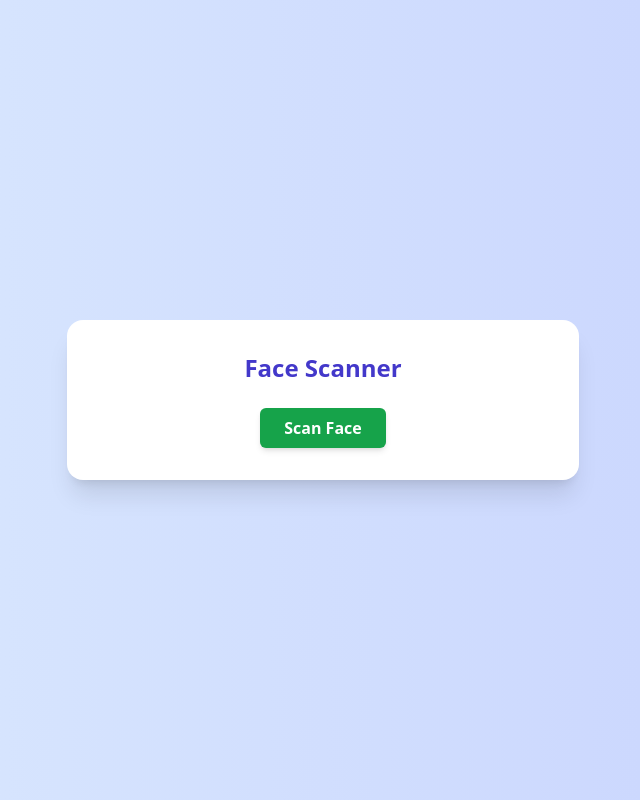
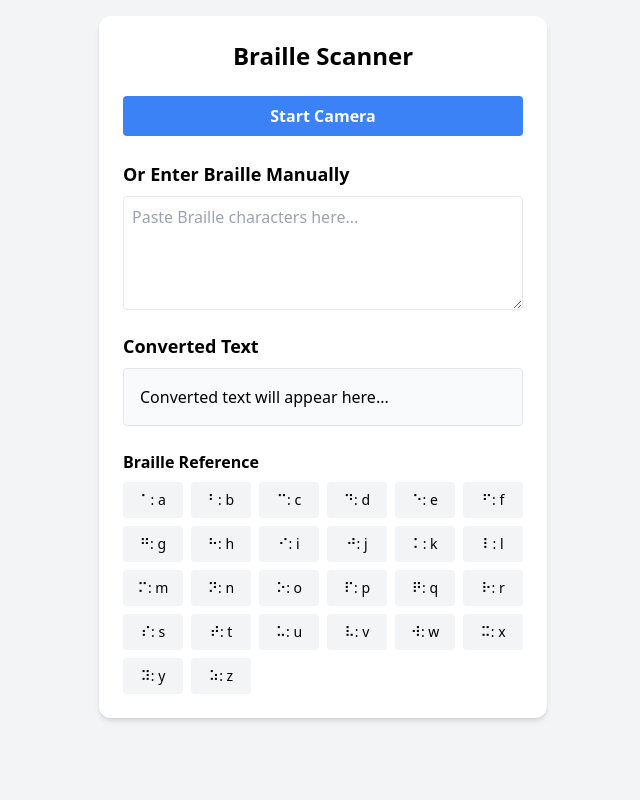
Before and after one commit to rajthanusan/gps, a React (Create React App) app: page / in a window 1280 px wide. Shown: the whole page, without its empty margins (317-957 px from the left). Built offline with nearby package versions, Linux system fonts and the light colour scheme.

Commit message:
Project files modified

```diff
--- a/package.json
+++ b/package.json
@@ -6,10 +6,13 @@
     "@testing-library/jest-dom": "^5.17.0",
     "@testing-library/react": "^13.4.0",
     "@testing-library/user-event": "^13.5.0",
+    "axios": "^1.9.0",
     "lucide-react": "^0.461.0",
     "react": "^18.3.1",
     "react-dom": "^18.3.1",
+    "react-dropzone": "^14.3.8",
     "react-scripts": "5.0.1",
+    "tesseract.js": "^6.0.1",
     "web-vitals": "^2.1.4"
   },
   "scripts": {
--- a/src/App.js
+++ b/src/App.js
@@ -1,110 +1,181 @@
-import React, { useState, useRef } from "react";
+import React, { useState, useRef, useEffect } from 'react';
 
-const App = () => {
+// Braille to English mapping
+const BRAILLE_TO_ENGLISH = {
+    '⠁': 'a', '⠃': 'b', '⠉': 'c', '⠙': 'd', '⠑': 'e',
+    '⠋': 'f', '⠛': 'g', '⠓': 'h', '⠊': 'i', '⠚': 'j',
+    '⠅': 'k', '⠇': 'l', '⠍': 'm', '⠝': 'n', '⠕': 'o',
+    '⠏': 'p', '⠟': 'q', '⠗': 'r', '⠎': 's', '⠞': 't',
+    '⠥': 'u', '⠧': 'v', '⠺': 'w', '⠭': 'x', '⠽': 'y',
+    '⠵': 'z', '⠀': ' ', '⠂': ',', '⠲': '.', '⠦': '?',
+    '⠆': ';', '⠖': '!', '⠢': ':', '⠔': "'", '⠴': '"',
+    '⠶': '(', '⠷': ')', '⠿': '#', '⠾': '*', '⠼': '%',
+    '⠰': '/', '⠣': '-', '⠻': '='
+};
+
+function App() {
+    const [convertedText, setConvertedText] = useState('');
     const [isScanning, setIsScanning] = useState(false);
-  const [capturedImage, setCapturedImage] = useState(null);
+    const [cameraError, setCameraError] = useState(null);
+    const [imageData, setImageData] = useState(null);
     const videoRef = useRef(null);
     const canvasRef = useRef(null);
+    const streamRef = useRef(null);
 
-  const startScan = async () => {
-    setCapturedImage(null);
+    // Convert Braille text to English
+    const convertBrailleToEnglish = (brailleText) => {
+        let result = '';
+        for (let char of brailleText) {
+            result += BRAILLE_TO_ENGLISH[char] || char;
+        }
+        return result;
+    };
+
+    // Start camera for scanning
+    const startCamera = async () => {
+        try {
+            setCameraError(null);
             setIsScanning(true);
-
-    if (navigator.mediaDevices && navigator.mediaDevices.getUserMedia) {
-      try {
-        const stream = await navigator.mediaDevices.getUserMedia({ video: true });
-        if (videoRef.current) {
+            const stream = await navigator.mediaDevices.getUserMedia({ video: { facingMode: 'environment' } });
+            streamRef.current = stream;
             videoRef.current.srcObject = stream;
-          videoRef.current.play();
-        }
-      } catch (error) {
-        console.error("Error accessing webcam:", error);
-        alert("Cannot access webcam");
-        setIsScanning(false);
-      }
-    } else {
-      alert("Webcam not supported in this browser.");
+        } catch (err) {
+            console.error("Camera error:", err);
+            setCameraError('Could not access camera. Please ensure you have granted camera permissions.');
             setIsScanning(false);
         }
     };
 
+    // Stop camera
+    const stopCamera = () => {
+        if (streamRef.current) {
+            streamRef.current.getTracks().forEach(track => track.stop());
+            streamRef.current = null;
+        }
+        setIsScanning(false);
+    };
+
+    // Capture image from camera
     const captureImage = () => {
-    if (!videoRef.current || !canvasRef.current) return;
-
         const video = videoRef.current;
         const canvas = canvasRef.current;
+        if (!video || !canvas) return;
 
         canvas.width = video.videoWidth;
         canvas.height = video.videoHeight;
-
-    const ctx = canvas.getContext("2d");
+        const ctx = canvas.getContext('2d');
         ctx.drawImage(video, 0, 0, canvas.width, canvas.height);
 
-    const dataUrl = canvas.toDataURL("image/png");
-    setCapturedImage(dataUrl);
+        const imageDataUrl = canvas.toDataURL('image/png');
+        setImageData(imageDataUrl);
 
-    // Stop video stream
-    video.srcObject.getTracks().forEach((track) => track.stop());
-    setIsScanning(false);
+        // In a real app, you would send this image to a backend for processing
+        // For this demo, we'll simulate processing with a textarea input
     };
 
+    // Clean up camera on unmount
+    useEffect(() => {
+        return () => {
+            if (streamRef.current) {
+                streamRef.current.getTracks().forEach(track => track.stop());
+            }
+        };
+    }, []);
+
     return (
-    <div className="min-h-screen bg-gradient-to-r from-blue-100 to-indigo-200 flex items-center justify-center p-4">
-      <div className="bg-white shadow-xl rounded-2xl p-8 max-w-lg w-full text-center">
-        <h1 className="text-2xl font-bold mb-6 text-indigo-700">Face Scanner</h1>
+        <div className="min-h-screen bg-gray-100 p-4">
+            <div className="max-w-md mx-auto bg-white rounded-xl shadow-md overflow-hidden p-6">
+                <h1 className="text-2xl font-bold text-center mb-6">Braille Scanner</h1>
 
-        {/* Scan Face Button */}
-        {!isScanning && !capturedImage && (
+                {/* Camera Section */}
+                <div className="mb-6">
+                    {!isScanning ? (
                         <button
-            onClick={startScan}
-            className="px-6 py-2 bg-green-600 hover:bg-green-700 text-white font-semibold rounded-md shadow-md transition duration-200"
+                            onClick={startCamera}
+                            className="w-full bg-blue-500 hover:bg-blue-700 text-white font-bold py-2 px-4 rounded"
                         >
-            Scan Face
+                            Start Camera
                         </button>
-        )}
-
-        {/* Video Preview */}
-        {isScanning && (
-          <div className="mt-6">
+                    ) : (
+                        <>
+                            <div className="relative mb-2">
                                 <video
                                     ref={videoRef}
-              className="mx-auto rounded-lg border border-gray-400"
-              width="320"
-              height="240"
+                                    autoPlay
+                                    playsInline
+                                    className="w-full border rounded"
                                 />
-            <div className="mt-4">
+                                <canvas ref={canvasRef} className="hidden" />
+                            </div>
+                            <div className="flex space-x-2">
                                 <button
                                     onClick={captureImage}
-                className="px-6 py-2 bg-blue-600 hover:bg-blue-700 text-white font-semibold rounded-md shadow-md transition duration-200"
+                                    className="flex-1 bg-green-500 hover:bg-green-700 text-white font-bold py-2 px-4 rounded"
                                 >
                                     Capture
                                 </button>
+                                <button
+                                    onClick={stopCamera}
+                                    className="flex-1 bg-red-500 hover:bg-red-700 text-white font-bold py-2 px-4 rounded"
+                                >
+                                    Stop Camera
+                                </button>
                             </div>
+                        </>
+                    )}
+                    {cameraError && (
+                        <p className="mt-2 text-red-500 text-sm">{cameraError}</p>
+                    )}
+                </div>
+
+                {/* Image Preview */}
+                {imageData && (
+                    <div className="mb-4">
+                        <h2 className="text-lg font-semibold mb-2">Captured Image</h2>
+                        <img
+                            src={imageData}
+                            alt="Captured Braille"
+                            className="w-full border rounded"
+                        />
+                        <p className="mt-2 text-sm text-gray-600">
+                            Note: This demo shows the camera functionality. In a real app, this image would be sent to a backend service for Braille recognition.
+                        </p>
                     </div>
                 )}
 
-        {/* Captured Image Display */}
-        {capturedImage && (
+                {/* Manual Input Fallback */}
+                <div className="mb-4">
+                    <h2 className="text-lg font-semibold mb-2">Or Enter Braille Manually</h2>
+                    <textarea
+                        placeholder="Paste Braille characters here..."
+                        className="w-full p-2 border rounded"
+                        rows="4"
+                        onChange={(e) => setConvertedText(convertBrailleToEnglish(e.target.value))}
+                    />
+                </div>
+
+                {/* Converted Text */}
+                <div>
+                    <h2 className="text-lg font-semibold mb-2">Converted Text</h2>
+                    <div className="p-4 bg-gray-50 rounded border">
+                        {convertedText || 'Converted text will appear here...'}
+                    </div>
+                </div>
+
+                {/* Braille Reference */}
                 <div className="mt-6">
-            <h2 className="text-xl font-semibold mb-2 text-indigo-700">Scanned Face</h2>
-            <img
-              src={capturedImage}
-              alt="Captured face"
-              className="mx-auto rounded-lg border border-gray-400 max-w-full h-auto"
-            />
-            <button
-              onClick={() => setCapturedImage(null)}
-              className="mt-4 px-4 py-2 bg-red-600 hover:bg-red-700 text-white font-semibold rounded-md shadow-md transition duration-200"
-            >
-              Retake
-            </button>
+                    <h3 className="font-semibold mb-2">Braille Reference</h3>
+                    <div className="grid grid-cols-6 gap-2 text-sm">
+                        {Object.entries(BRAILLE_TO_ENGLISH).slice(0, 26).map(([braille, eng]) => (
+                            <div key={eng} className="bg-gray-100 p-2 rounded text-center">
+                                {braille}: {eng}
                             </div>
-        )}
-
-        <canvas ref={canvasRef} style={{ display: "none" }} />
+                        ))}
+                    </div>
+                </div>
             </div>
         </div>
     );
-};
+}
 
 export default App;
```
Also changed, not shown: 1 other file (tests, documents, lock files or other folders). Lines whose indentation alone changed are shown as unchanged.
